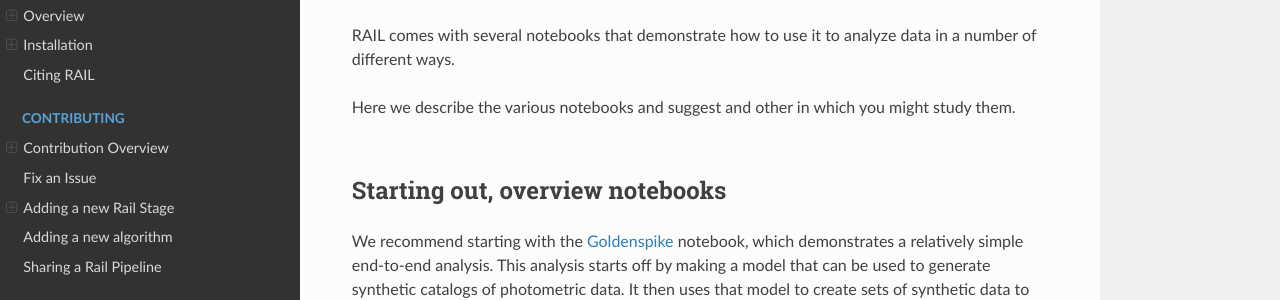
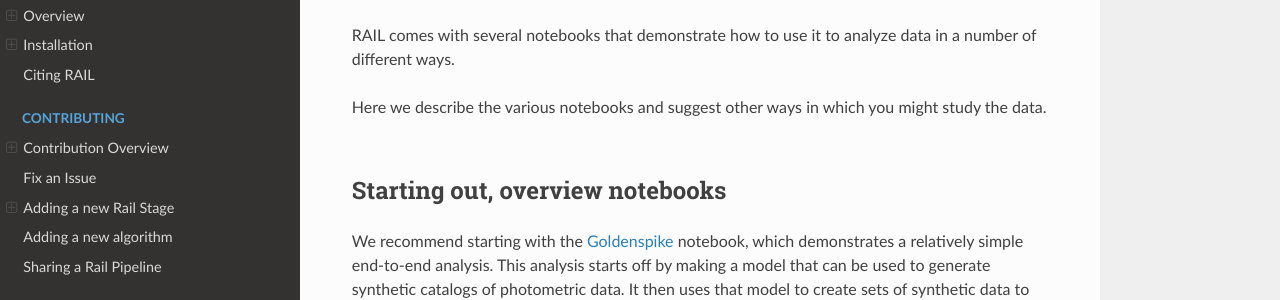
Before and after one commit to LSSTDESC/rail, a Sphinx documentation site: the page built from docs/source/demonstrations.rst, in a window 1280 px wide and 900 px high. Shown: the part 136-436 px from the top of the window. Built offline with Sphinx 7.4.7 and the Read the Docs theme 2.0.0, drawn with Linux system fonts in a browser that asks for light colours; pages that are not in the unit, such as notebooks, are missing from menus; the version number could not be read and is left out.

Commit message:
Update docs/source/demonstrations.rst
Co-authored-by: Melissa DeLucchi <113376043+delucchi-cmu@users.noreply.github.com>

```diff
--- a/docs/source/demonstrations.rst
+++ b/docs/source/demonstrations.rst
@@ -4,7 +4,7 @@ Example Notebooks
 
 RAIL comes with several notebooks that demonstrate how to use it to analyze data in a number of different ways.
 
-Here we describe the various notebooks and suggest and other in which you might study them.
+Here we describe the various notebooks and suggest other ways in which you might study the data.
 
 
 Starting out, overview notebooks
```
